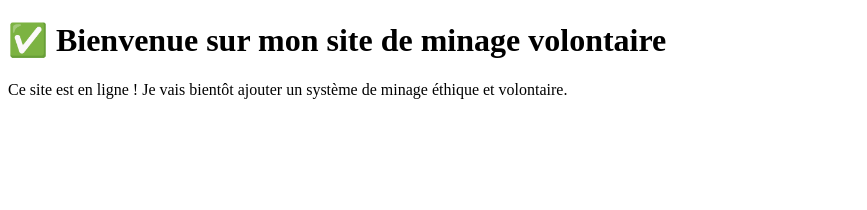
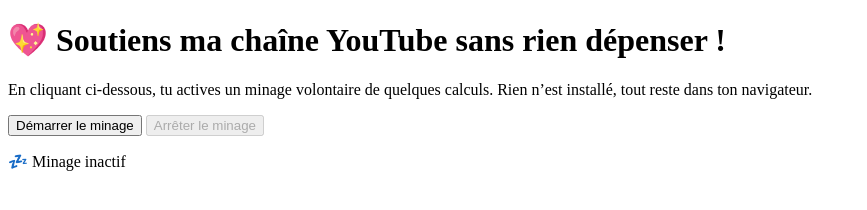
Before and after one commit to Arc-En-MielYT/MiningSupport, a plain HTML site: page index.html in a window 1280 px wide. Shown: the whole page, without its empty margins (0-867 px from the left). Drawn offline with Linux system fonts and the light colour scheme.

Commit message:
index.html

```diff
--- a/index.html
+++ b/index.html
@@ -2,10 +2,17 @@
 <html lang="fr">
 <head>
   <meta charset="UTF-8">
-  <title>Mining Support</title>
+  <title>Soutien volontaire - Minage</title>
 </head>
 <body>
-  <h1>✅ Bienvenue sur mon site de minage volontaire</h1>
-  <p>Ce site est en ligne ! Je vais bientôt ajouter un système de minage éthique et volontaire.</p>
+  <h1>💖 Soutiens ma chaîne YouTube sans rien dépenser !</h1>
+  <p>En cliquant ci-dessous, tu actives un minage volontaire de quelques calculs. Rien n’est installé, tout reste dans ton navigateur.</p>
+
+  <button id="startBtn">Démarrer le minage</button>
+  <button id="stopBtn" disabled>Arrêter le minage</button>
+
+  <p id="status">💤 Minage inactif</p>
+
+  <script src="miner.js"></script>
 </body>
 </html>
```
